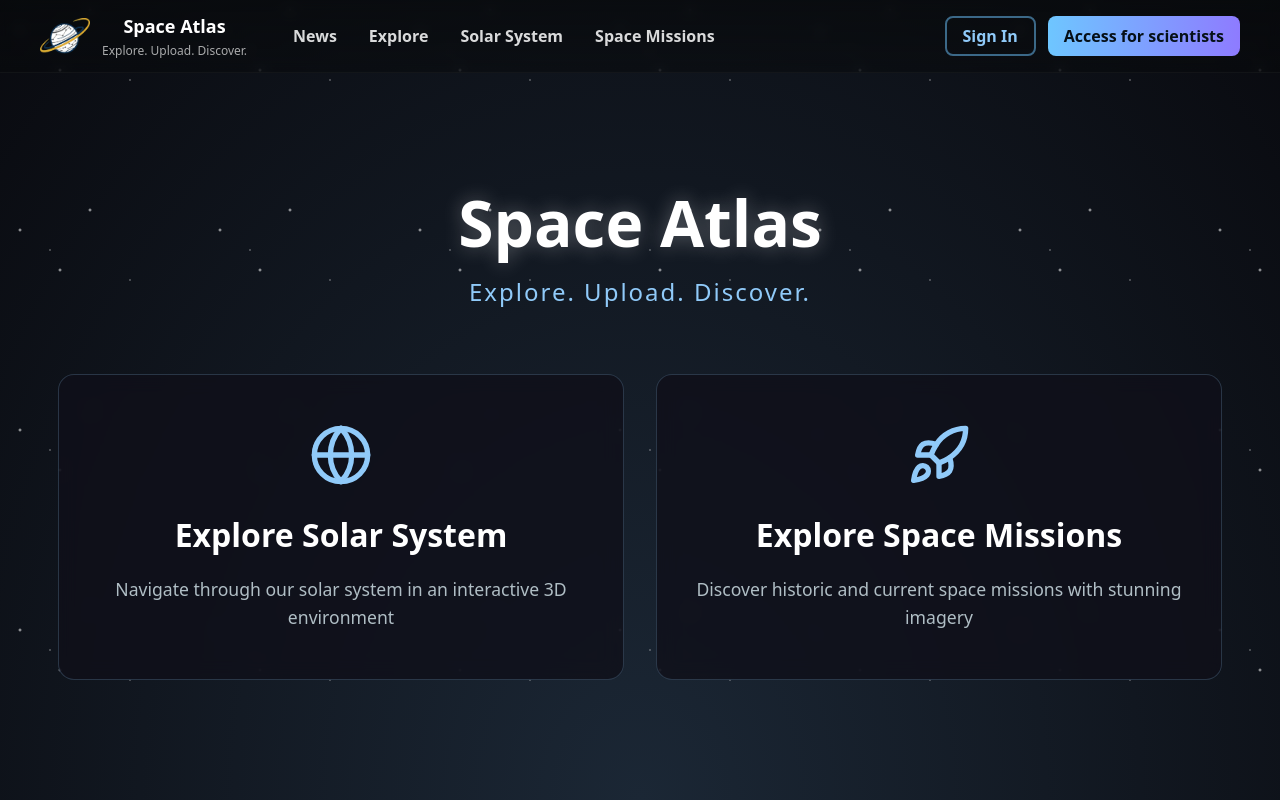
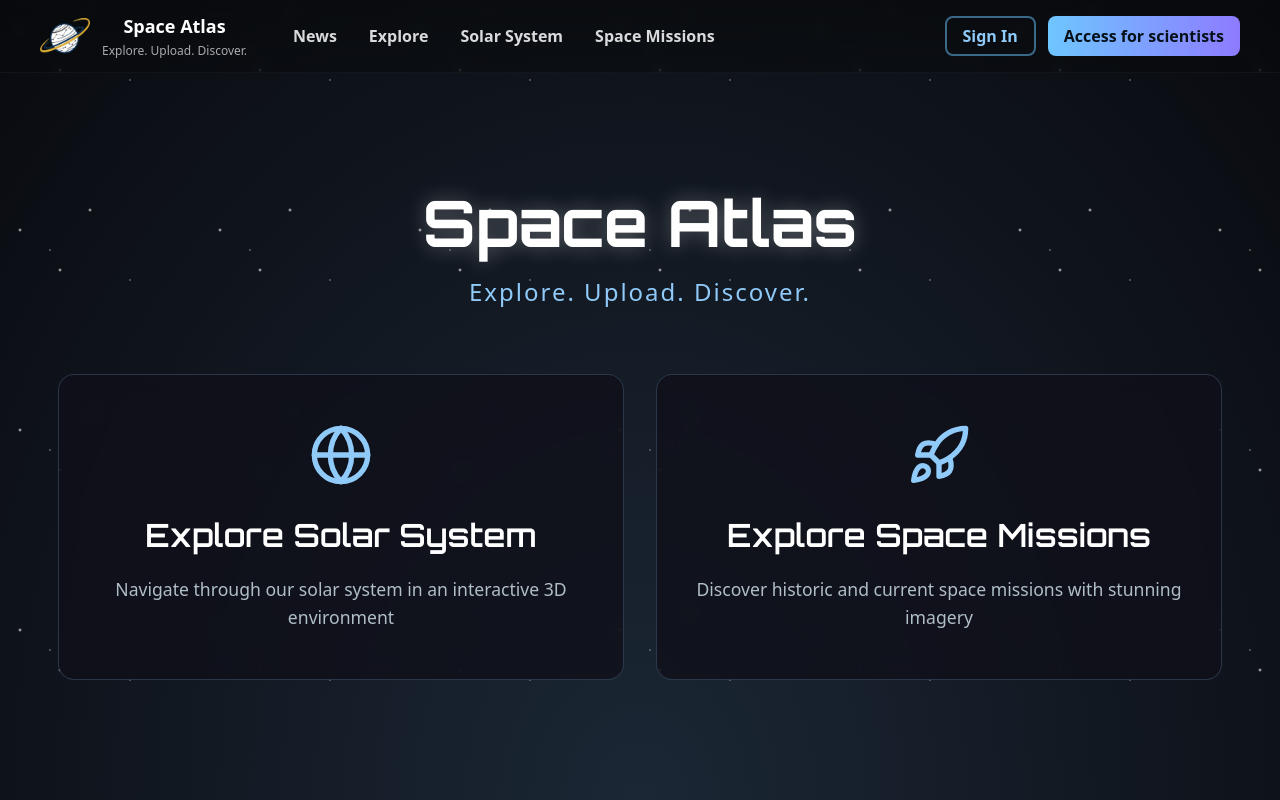
Before and after one commit to josanchdev/Space-Atlas, a React (Vite) app in the folder frontend/: page / in a window 1280 px wide. Shown: the top 800 px of the page. Built offline with nearby package versions, Linux system fonts and the light colour scheme.

Commit message:
Añadido un poco de la fuente

```diff
--- a/frontend/index.html
+++ b/frontend/index.html
@@ -3,7 +3,10 @@
   <head>
     <meta charset="UTF-8" />
     <meta name="viewport" content="width=device-width, initial-scale=1.0" />
-  <title>Space Atlas</title>
+    <link rel="preconnect" href="https://fonts.googleapis.com">
+    <link rel="preconnect" href="https://fonts.gstatic.com" crossorigin>
+    <link href="https://fonts.googleapis.com/css2?family=Orbitron:wght@400..900&family=Roboto:ital,wght@0,100..900;1,100..900&display=swap" rel="stylesheet">
+    <title>Space Atlas</title>
   </head>
   <body>
     <div id="root"></div>
--- a/frontend/src/App.css
+++ b/frontend/src/App.css
@@ -4,6 +4,10 @@
   margin: 0;
   padding: 0;
   text-align: center;
+}
+
+h1, h2, h3, h4, h5, h6, .title-font {
+  font-family: 'Orbitron', sans-serif;
 }
 
 /* App header styling for the Solar System landing */
```
